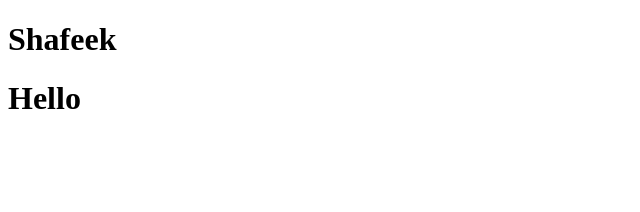
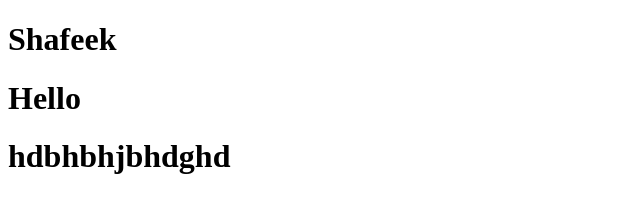
Before and after one commit to sg-59/Shafeeq, a plain HTML site: page index.html in a window 1280 px wide. Shown: the whole page, without its empty margins (0-640 px from the left). Drawn offline with Linux system fonts and the light colour scheme.

Commit message:
thirdCommit

```diff
--- a/index.html
+++ b/index.html
@@ -8,5 +8,6 @@
 <body>
   <h1>Shafeek</h1>
   <h1>Hello</h1>
+  <h1>hdbhbhjbhdghd</h1>
 </body>
 </html>
```
